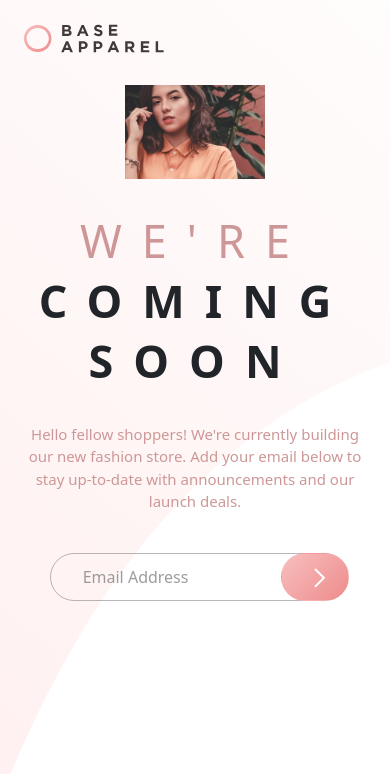
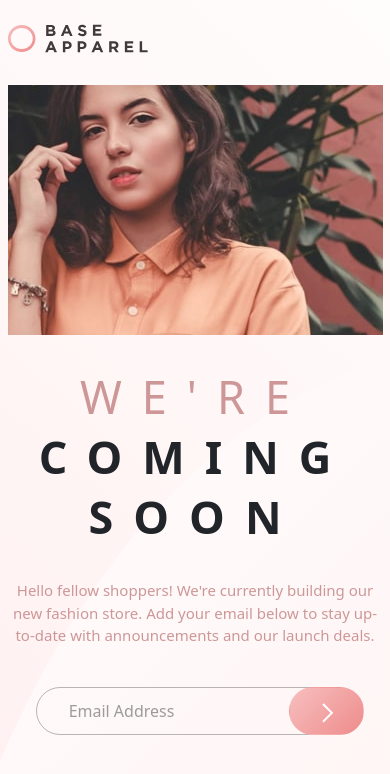
Before and after one commit to WAtuchei/-Custom-FrontEndMentor-JS1-BaseApparel, a plain HTML site: page index.html in a window 390 px wide. Drawn offline with nearby package versions, Linux system fonts and the light colour scheme.

Commit message:
Final alignment before JS

```diff
--- a/index.html
+++ b/index.html
@@ -9,16 +9,19 @@
    <link rel="icon" type="image/png" sizes="32x32" href="./images/favicon-32x32.png">
    <link rel="stylesheet" href="sass/index.css">
 
-    <link href="https://cdn.jsdelivr.net/npm/bootstrap@5.3.0-alpha1/dist/css/bootstrap.min.css" rel="stylesheet" integrity="sha384-GLhlTQ8iRABdZLl6O3oVMWSktQOp6b7In1Zl3/Jr59b6EGGoI1aFkw7cmDA6j6gD" crossorigin="anonymous">
-    <script src="https://cdn.jsdelivr.net/npm/bootstrap@5.3.0-alpha1/dist/js/bootstrap.bundle.min.js" integrity="sha384-w76AqPfDkMBDXo30jS1Sgez6pr3x5MlQ1ZAGC+nuZB+EYdgRZgiwxhTBTkF7CXvN" crossorigin="anonymous"></script>
+   <link href="https://cdn.jsdelivr.net/npm/bootstrap@5.3.0-alpha1/dist/css/bootstrap.min.css" rel="stylesheet"
+      integrity="sha384-GLhlTQ8iRABdZLl6O3oVMWSktQOp6b7In1Zl3/Jr59b6EGGoI1aFkw7cmDA6j6gD" crossorigin="anonymous">
+   <script src="https://cdn.jsdelivr.net/npm/bootstrap@5.3.0-alpha1/dist/js/bootstrap.bundle.min.js"
+      integrity="sha384-w76AqPfDkMBDXo30jS1Sgez6pr3x5MlQ1ZAGC+nuZB+EYdgRZgiwxhTBTkF7CXvN"
+      crossorigin="anonymous"></script>
 
    <title>Frontend Mentor | Base Apparel coming soon page</title>
 </head>
 <body>
-    <main class="row mx-0 mx-sm-2 gx-0">
+   <main class="row mx-1 mx-sm-2 gx-0">
       <!-- Left side -->
       <section class="info-side col-12 col-lg-7">
-            <img src="images/logo.svg" alt="logo">
+         <img class="logo" src="images/logo.svg" alt="logo">
 
          <!-- Mobile Hero -->
          <img class="hero-mobile" src="images/hero-mobile.jpg" alt="Woman" style="display: none;">
@@ -29,10 +32,12 @@
          </p>
 
          <!-- Form container -->
-            <form class="container w-100 mt-4 g-0 position-relative">
-                <input id="userEmail" type="text" name="userEmail" placeholder="Email Address">
-
-                <button id="submitArrow" class="btn rounded-pill" type="submit" value="submit">
+         <form class="container w-100 mt-4 g-0 position-relative" >
+            <!-- action="subscribed.html" method="get" -->
+            <input id="userEmail" type="email" name="userEmail" placeholder="Email Address"
+               pattern="[^@\s]+@[^@\s]+\.[^@\s]+" required>
+               <!-- onclick="invalidForm()" -->
+            <button id="submitArrow" class="btn rounded-pill" onclick="submitEmail()" type="submit" value="submit">
                <img src="images/icon-arrow.svg" alt="icon-arrow">
             </button>
 
--- a/sass/_hero-side.scss
+++ b/sass/_hero-side.scss
@@ -14,7 +14,7 @@
     .hero-mobile {
         align-self: center;
         display: grid !important;
-        width: 100%;
+        width: 375px !important;
         margin-top: 2rem;
     }
 }
--- a/sass/_info-side.scss
+++ b/sass/_info-side.scss
@@ -4,7 +4,7 @@
     flex: 1.5 0 auto;
     padding: 3.5rem 8.5rem !important;
 
-    img {
+    .logo {
         max-width: 140px;
     }
     h1 {
@@ -26,7 +26,7 @@
         font-size: 15px;
         color: var(--DesaturatedRed);
     }
-    // Form
+// Form
     input {
         all: unset;
         box-sizing: border-box;
@@ -34,6 +34,12 @@
         width: 85%;
         border: 1px solid rgba(128, 128, 128, 0.555);
         border-radius: 30px;
+    }
+    input:focus {
+        border-color: var(--DesaturatedRed);
+    }
+    .input-invalid {
+        border-color: var(--SoftRed) !important;
     }
     #submitArrow {
         width: 20%;
@@ -57,7 +63,6 @@
         display: none;
         color: rgba(255, 0, 0, 0.753);
     }
-
     ::placeholder {
         color: rgba(128, 128, 128, 0.781);
     }
--- a/sass/_main.scss
+++ b/sass/_main.scss
@@ -30,6 +30,7 @@ body {
     font-family: 'Josefin Sans', sans-serif;
     font-size: var(--Fsize);
     font-weight: 400;
+    background-image: var(--GradientWhite);
 }
 
 main {
```
Also changed, not shown: sass/index.css, 1 other file. Lines whose indentation alone changed are shown as unchanged.
